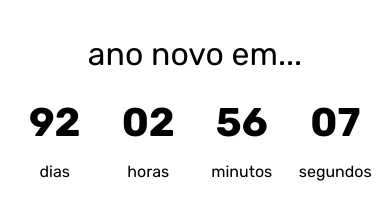
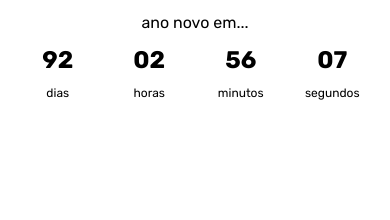
Before and after one commit to brunocesar2/countdown, a plain HTML site: page index.html in a window 390 px wide. Drawn offline with Linux system fonts and the light colour scheme.

Commit message:
fixing responsive

```diff
--- a/css/style.css
+++ b/css/style.css
@@ -1,10 +1,12 @@
 @import url("https://fonts.googleapis.com/css2?family=Rubik:wght@300;400;500;600;700;800;900&display=swap");
 body {
   font-family: "Rubik", sans-serif;
+  margin: 0;
 }
 .countdown-container {
   display: grid;
-  grid-template-columns: 1fr minmax(300px, 800px) 1fr
+  grid-template-columns: 1fr minmax(300px, 800px) 1fr;
+  padding: 0 .75rem;
 }
 .countdown {
   display: grid;
@@ -24,22 +26,25 @@ body {
 .countdown p {
   font-size: 1.25rem;
 }
-@media (max-width: 650px) {
+@media (max-width: 900px) {
   .title {
-    font-size: 3rem;
+    font-size: 2rem;
   }
   .countdown span {
-    font-size: 4.5rem;
+    font-size: 3rem;
   }
   .countdown p {
     font-size: 1rem;
   }
 }
-@media (max-width: 450px) {
+@media (max-width: 400px) {
   .title {
-    font-size: 2rem;
+    font-size: 1rem;
   }
   .countdown span {
-    font-size: 2.5rem;
+    font-size: 1.5rem;
+  }
+  .countdown p {
+    font-size: .75rem;
   }
 }
```
